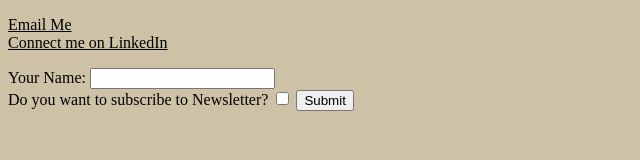
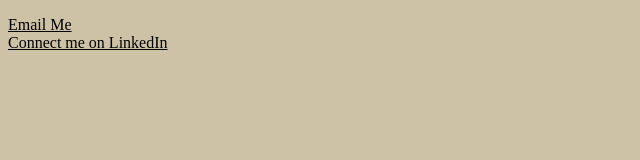
Before and after one commit to thatengineerguy21/cv-web1, a plain HTML site: page contact.html in a window 1280 px wide. Shown: the whole page, without its empty margins (0-640 px from the left). Drawn offline with Linux system fonts and the light colour scheme; files that its build step writes are made by us from their sources.

Commit message:
Update contact.html

```diff
--- a/contact.html
+++ b/contact.html
@@ -4,7 +4,7 @@
     <meta charset="UTF-8">
     <meta name="viewport" content="width=device-width, initial-scale=1.0">
     <title>Contact Me</title>
-    <link rel="stylesheet" href="css/styles.css">
+    <link rel="stylesheet" href="styles.css">
 </head>
 <body>
     <p>
@@ -13,13 +13,7 @@
         <a href="https://www.linkedin.com/in/thatengineerguy13
 
         ">Connect me on LinkedIn</a>
-        <form action="">
-            <label for="">Your Name:</label>
-            <input type="text"><br>
-            <label for="">Do you want to subscribe to Newsletter?</label>
-            <input type="checkbox" name="" id="">
-            <input type="submit">
-        </form>
+
     </p>
 </body>
 </html>
```
